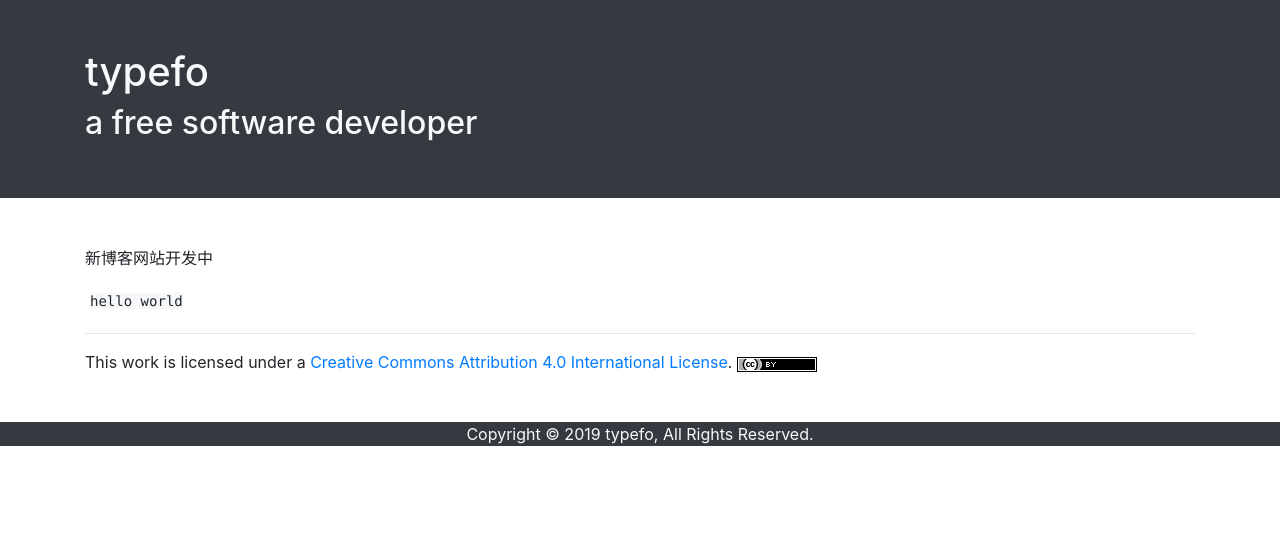
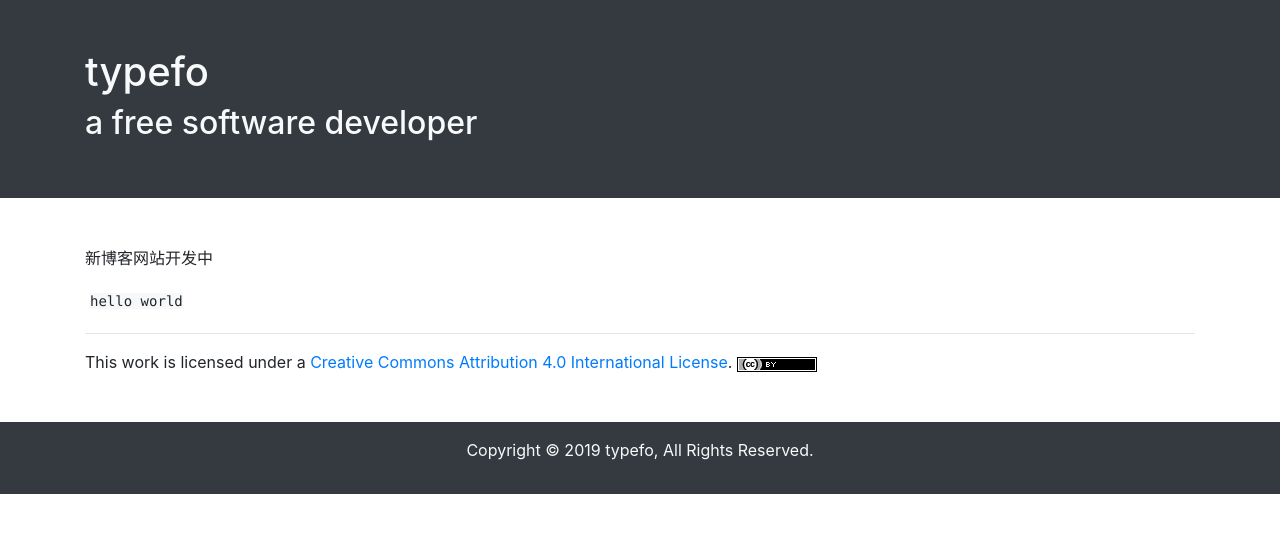
Before and after one commit to ehsud/blog, a Jekyll site: the page built from index.md, in a window 1280 px wide. Shown: the top 533 px of the page. Built offline with Jekyll 4.4.1, drawn with Linux system fonts in a browser that asks for light colours.

Commit message:
updated some files

```diff
--- a/_config.yml
+++ b/_config.yml
@@ -1,5 +1,3 @@
 lang: zh-CN
 title: typefo
 description: a free software developer
-show_downloads: false
-theme: default
--- a/_layouts/default.html
+++ b/_layouts/default.html
@@ -33,7 +33,7 @@
     </div>
 
     <div class="footer container-fluid bg-dark">
-        <div class="container text-center">
+        <div class="container py-3 text-center">
             {% include footer.html %}
         </div>
     </div>
```
